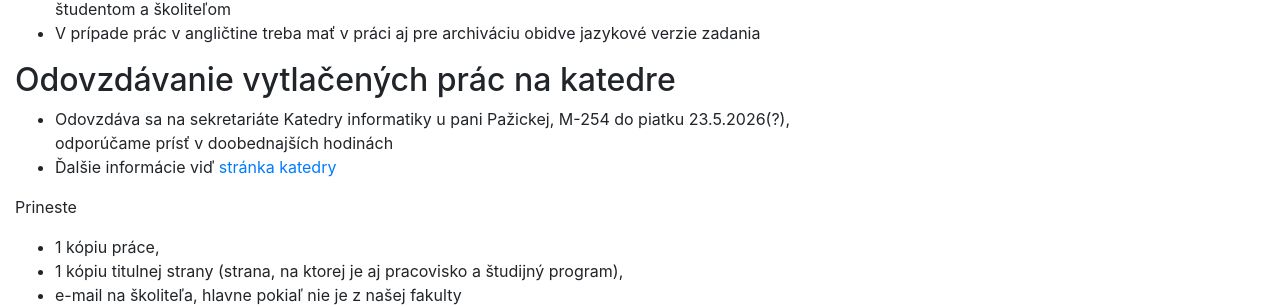
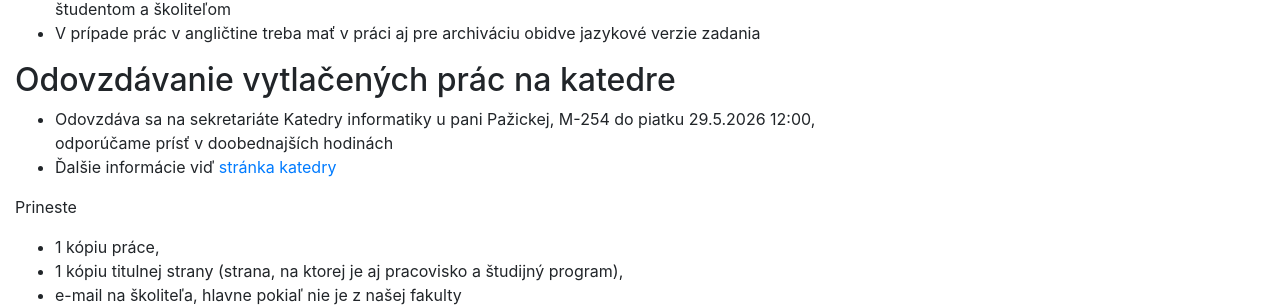
Before and after one commit to bbrejova/bcinf, a Jekyll site: the page built from Odovzdávanie_prác.md, in a window 1280 px wide and 900 px high, scrolled down 1759 px. Shown: the part 337-644 px from the top of the window. Built offline with Jekyll 4.4.1, drawn with Linux system fonts in a browser that asks for light colours; nearby versions of some CDN libraries; our own code applies the rules of GitHub Pages for plain Markdown files; some of the changed text lies outside the part shown.

Commit message:
Fixy datumov a linkov

```diff
--- a/Odovzdávanie_prác.md
+++ b/Odovzdávanie_prác.md
@@ -117,7 +117,7 @@ knižnici
 ## Odovzdávanie vytlačených prác na katedre
 
   - Odovzdáva sa na sekretariáte Katedry informatiky u pani Pažickej,
-    M-254 do piatku 23.5.2026(?), odporúčame prísť v doobednajších hodinách
+    M-254 do piatku 29.5.2026 12:00, odporúčame prísť v doobednajších hodinách
   - Ďalšie informácie viď [stránka
     katedry](http://new.dcs.fmph.uniba.sk/index.php/Studium/Bakalarske/OdovzdavanieBakalarskychPrac)
 
```
Also changed, not shown: other parts of Odovzdávanie_prác.md (+1 -1 lines), Prezentácia_3.md (+3 -3 lines).
